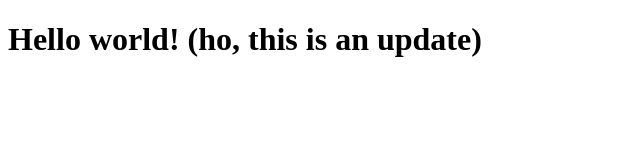
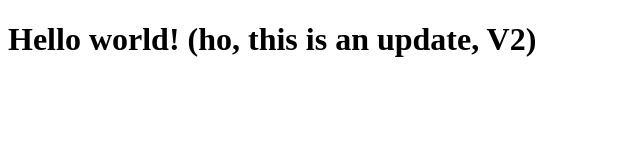
Before and after one commit to Flopag/Reader-Inquisitor, a JavaScript app in the folder apps/frontend/: page / in a window 1280 px wide. Shown: the top 160 px of the page, without its empty margins (0-640 px from the left). Built offline with nearby package versions, Linux system fonts and the light colour scheme.

Commit message:
this should be the last

```diff
--- a/apps/frontend/src/App.js
+++ b/apps/frontend/src/App.js
@@ -1,3 +1,3 @@
 export function App() {
-    return <h1>Hello world! (ho, this is an update)</h1>;
+    return <h1>Hello world! (ho, this is an update, V2)</h1>;
 }
```
